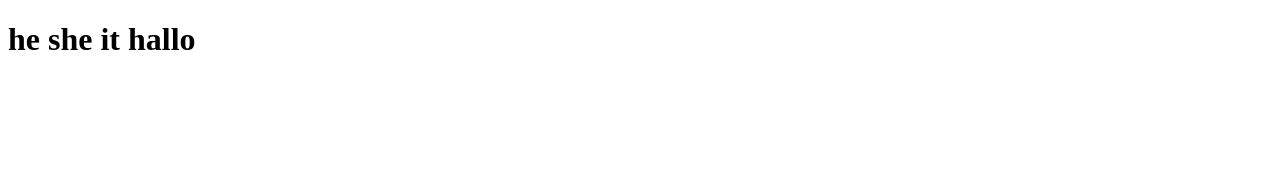
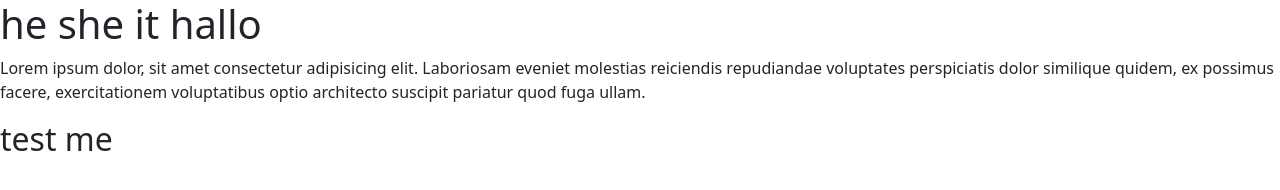
Before and after one commit to cademayaw/2021ud2exer, a plain HTML site: page index.html in a window 1280 px wide. Drawn offline with nearby package versions, Linux system fonts and the light colour scheme.

Commit message:
add bootstrap

```diff
--- a/index.html
+++ b/index.html
@@ -4,12 +4,17 @@
     <meta charset="UTF-8">
     <meta http-equiv="X-UA-Compatible" content="IE=edge">
     <meta name="viewport" content="width=device-width, initial-scale=1.0">
-    <title>Document</title>
+    <title>鴻文的網站</title>
+    <script src="https://cdn.jsdelivr.net/npm/bootstrap@5.1.3/dist/js/bootstrap.bundle.min.js" integrity="sha384-ka7Sk0Gln4gmtz2MlQnikT1wXgYsOg+OMhuP+IlRH9sENBO0LRn5q+8nbTov4+1p" crossorigin="anonymous"></script>
+    <link href="https://cdn.jsdelivr.net/npm/bootstrap@5.1.3/dist/css/bootstrap.min.css" rel="stylesheet" integrity="sha384-1BmE4kWBq78iYhFldvKuhfTAU6auU8tT94WrHftjDbrCEXSU1oBoqyl2QvZ6jIW3" crossorigin="anonymous">
 </head>
 <body>
 
 
-    <H1>he she it hallo</H1>
+    <H1 $primary,>he she it hallo</H1>
 
+    <p>Lorem ipsum dolor, sit amet consectetur adipisicing elit. Laboriosam eveniet molestias reiciendis repudiandae voluptates perspiciatis dolor similique quidem, ex possimus facere, exercitationem voluptatibus optio architecto suscipit pariatur quod fuga ullam.</p>
+
+    <h2>test me</h2>
 </body>
 </html>
```
Also changed, not shown: README.md.
